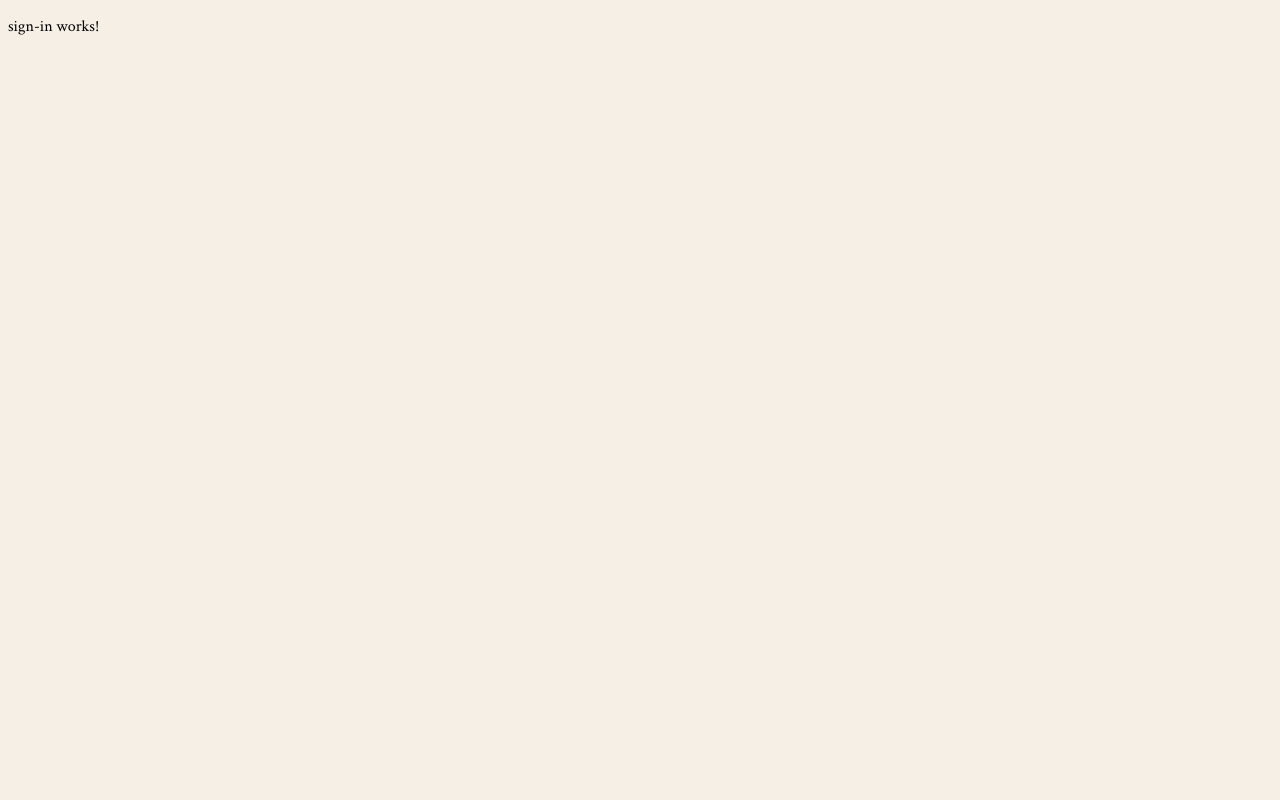
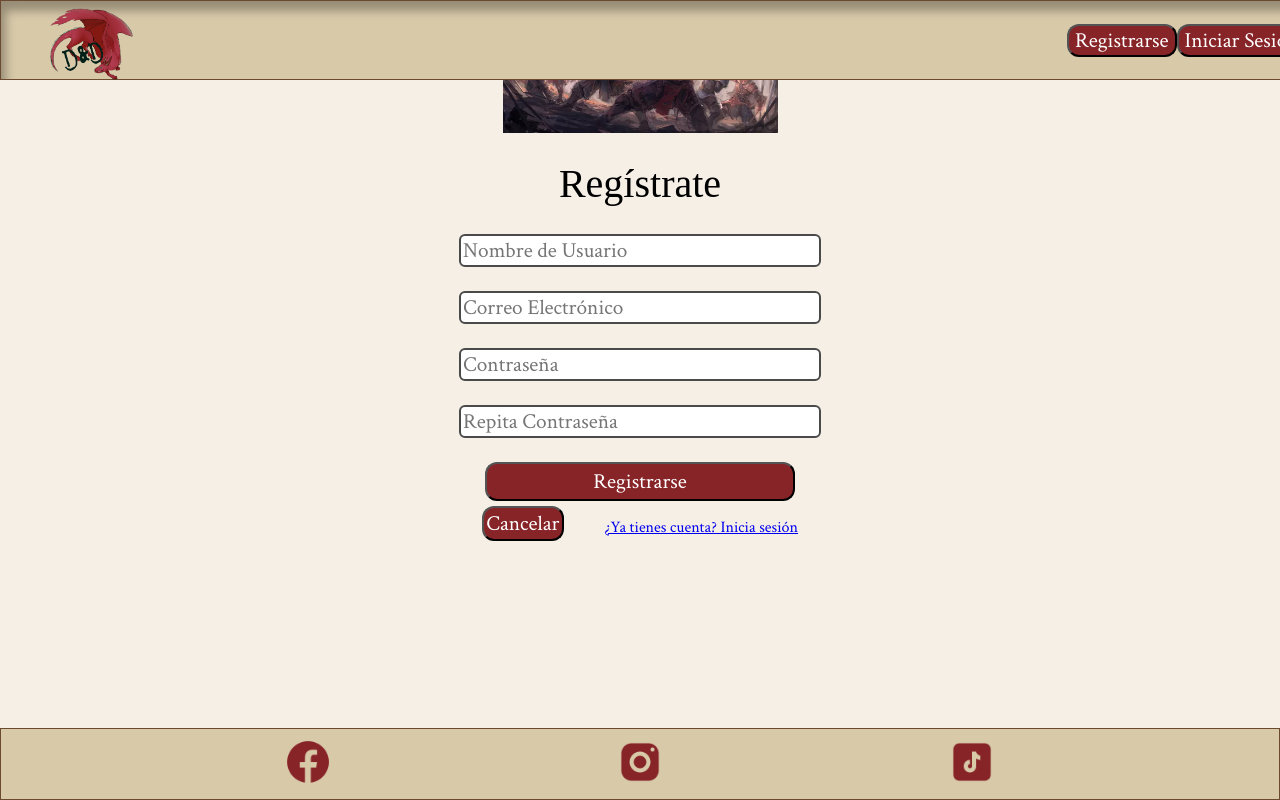
Before and after one commit to Deku2024/PWM_43.4, an Angular app in the folder dnd/: page /signIn in a window 1280 px wide. Built offline with nearby package versions, Linux system fonts and the light colour scheme; a web font is replaced by a local one.

Commit message:
Migradas signIn y profileSettings

```diff
--- a/dnd/src/app/pages/home/home.html
+++ b/dnd/src/app/pages/home/home.html
@@ -11,7 +11,6 @@
 <!--  <link rel="stylesheet" href="index.css">-->
 <!--  <link rel="stylesheet" href="../../Styles/footer-headerWbuttons.css">-->
 <!--</head>-->
-<body>
 <app-header></app-header>
 
 <main>
@@ -25,5 +24,3 @@
 </main>
 
 <app-footer></app-footer>
-
-</body>
--- a/dnd/src/app/pages/log-in/log-in.css
+++ b/dnd/src/app/pages/log-in/log-in.css
@@ -10,7 +10,6 @@ main {
   display: flex;
   flex-direction: column;
   align-items: center;
-  justify-content: center;
 }
 
 form {
--- a/dnd/src/app/pages/profile-settings/profile-settings.css
+++ b/dnd/src/app/pages/profile-settings/profile-settings.css
@@ -0,0 +1,145 @@
+body {
+  min-height: 100vh;
+  display: flex;
+  flex-direction: column;
+  margin: 0;
+}
+
+main {
+  flex: 1;
+  display: flex;
+  flex-direction: column;
+  align-items: center;
+  justify-content: center;
+}
+
+header a {
+  transition: filter 0.2s;
+}
+
+header a:hover {
+  filter: brightness(var(--default-darken));
+}
+
+h1 {
+  margin-top: clamp(2rem, 4rem, 8rem);
+  margin-bottom: clamp(1rem, 3rem, 5rem);
+  width: 47%;
+}
+
+#mainForm {
+  display: grid;
+  grid-template-columns: 1fr 2fr;
+  gap: 3rem;
+  width: 50%;
+}
+
+#userIconImageContainer {
+  cursor: pointer;
+  transition: filter 0.2s;
+  width: 100%;
+  height: auto;
+  display: flex;
+  justify-content: center;
+  align-items: center;
+  border-radius: 150px;
+}
+
+#userIconImageContainer img {
+  width: 100%;
+  height: auto;
+  cursor: pointer;
+
+  min-width: 8rem;
+}
+
+#userIconImageContainer:hover img {
+  filter: brightness(var(--default-darken));
+}
+
+#formFieldsGroups {
+  display: flex;
+  flex-direction: column;
+  gap: 10px;
+  box-sizing: content-box;
+}
+
+#formFieldsGroups label {
+  display: flex;
+  flex-direction: column;
+  box-sizing: content-box;
+  gap: 10px;
+}
+
+#buttons {
+  margin-top: 2.4rem;
+  width: 50%;
+  display: grid;
+  grid-template-columns: 5fr 1fr 1fr;
+  column-gap: 2%;
+  box-sizing: border-box;
+  height: 8%;
+}
+
+#firstButton {
+  width: clamp(8ch, 20%, 20%);
+}
+
+#acceptButton, #restablishButton, #acceptButton button {
+  width: 100%;
+  height: 100%;
+}
+
+#lastButton {
+  display: none;
+}
+
+@media screen and (max-width: 600px), (orientation: portrait) {
+
+  #mainForm {
+    display: flex;
+    flex-direction: column;
+    justify-content: flex-start;
+    gap: 0.5rem;
+  }
+
+  #buttons {
+    display: flex;
+    align-items: center;
+    flex-direction: column;
+    justify-content: center;
+    margin-top: 0;
+    padding-top: 1rem;
+    gap: 0.5rem;
+  }
+
+  #buttons button {
+    margin-bottom: 0.5rem;
+    height: 2.5rem;
+  }
+
+  #firstButton {
+    display: none;
+  }
+
+  #lastButton {
+    display: flex;
+    align-items: center;
+    justify-content: center;
+    padding: 0.5rem;
+  }
+
+  h1 {
+    width: 80%;;
+    margin-bottom: 0;
+    padding-bottom: 1rem;
+    text-align: center;
+  }
+
+  header a {
+    display: flex;
+    align-items: center;
+    padding-left: 1rem;
+  }
+
+}
--- a/dnd/src/app/pages/profile-settings/profile-settings.html
+++ b/dnd/src/app/pages/profile-settings/profile-settings.html
@@ -1 +1,40 @@
-<p>profile-settings works!</p>
+<app-header-logged-in></app-header-logged-in>
+
+<main>
+  <h1>Ajustes de perfil</h1>
+
+  <form id="mainForm">
+
+    <div id="userIconImageContainer">
+      <label for="profileImageUpload">
+        <img src="../../Assets/default_user_icon.png" alt="Profile Picture (click to change)">
+      </label>
+      <input type="file" id="profileImageUpload" accept="image/*" style="display: none;">
+    </div>
+
+    <div id="formFieldsGroups">
+
+      <label> Nombre de usuario
+        <input type="text">
+      </label>
+
+      <label> Correo
+        <input type="text">
+      </label>
+
+      <label> Contraseña
+        <input type="text">
+      </label>
+
+    </div>
+
+  </form>
+
+  <div id="buttons">
+    <button id="firstButton">Cancelar</button>
+    <a id="acceptButton" href="../allSessions/allSessions.html"><button class="link">Aceptar</button></a>
+    <button id="restablishButton">Restablecer</button>
+    <button id="lastButton">Cancelar</button>
+  </div>
+
+</main>
--- a/dnd/src/app/pages/profile-settings/profile-settings.ts
+++ b/dnd/src/app/pages/profile-settings/profile-settings.ts
@@ -1,8 +1,9 @@
 import { Component } from '@angular/core';
+import { HeaderLoggedIn } from '../../components/header-logged-in/header-logged-in';
 
 @Component({
   selector: 'app-profile-settings',
-  imports: [],
+  imports: [HeaderLoggedIn],
   templateUrl: './profile-settings.html',
   styleUrl: './profile-settings.css',
 })
--- a/dnd/src/app/pages/sign-in/sign-in.css
+++ b/dnd/src/app/pages/sign-in/sign-in.css
@@ -0,0 +1,121 @@
+body {
+  min-height: 100vh;
+  display: flex;
+  flex-direction: column;
+  margin: 0;
+}
+
+main {
+  flex: 1;
+  display: flex;
+  flex-direction: column;
+  align-items: center;
+  justify-content: center;
+}
+
+.otherOptions {
+  display: flex;
+  flex-direction: row;
+  align-items: center;
+  width: 25%;
+  justify-content: space-between;
+}
+
+.otherOptions button {
+  margin-bottom: 10%;
+  padding: 3%;
+}
+
+.otherOptions a {
+  font-family: "Crimson Text", serif;
+  font-size: 1rem;
+}
+
+.otherOptions a:hover {
+  color: var(--gold);
+}
+
+input::placeholder {
+  padding-top: 2px;
+}
+
+form {
+  display: flex;
+  flex-direction: column;
+  align-items: center;
+  width: 35%;
+}
+
+
+form button {
+  width: 70%;
+  padding: 1%;
+  margin-bottom: 1%;
+}
+
+/* Sign In */
+.input-control {
+  display: flex;
+  flex-direction: column;
+  align-items: center;
+  width: 100%;
+}
+
+.input-control input {
+  width: 80%;
+  border: 2px solid #4a4a4a;
+  border-radius: 6px;
+  outline: none;
+  transition: 0.3s;
+}
+
+
+.error-message {
+  font-size: 1rem;
+  color: var(--error-color);
+  background-color: #ffecec;
+  padding: 6px 10px;
+  border-radius: 6px;
+  margin-top: 6px;
+  margin-bottom: 6px;
+
+  opacity: 0;
+  transform: translateY(-5px);
+  transition: all 0.3s ease;
+}
+
+.input-control.success input {
+  border-color: var(--correct-color);
+  background: #f0fff4;
+}
+
+.input-control.error input {
+  border-color: var(--error-color);
+  background: #fff5f5;
+}
+
+.input-control.error .error-message {
+  opacity: 1;
+  transform: translateY(0);
+}
+
+@media (max-width: 600px), (orientation: portrait) {
+  .otherOptions {
+    display: flex;
+    flex-direction: column;
+    align-items: center;
+    width: 50%;
+  }
+
+  form {
+    width: 70%;
+    margin-bottom: 2%;
+  }
+
+
+  #buttonGroup {
+    display: flex;
+    flex-direction: row;
+    align-items: center;
+  }
+}
--- a/dnd/src/app/pages/sign-in/sign-in.html
+++ b/dnd/src/app/pages/sign-in/sign-in.html
@@ -1 +1,57 @@
-<p>sign-in works!</p>
+<app-header></app-header>
+
+<main id="Main">
+
+  <img src="../../Assets/logInSignInImage.png" alt="Logo" width="275" height="125">
+
+  <h1>
+    Regístrate
+  </h1>
+
+  <form id="signIn-form" novalidate>
+    <div class="input-control">
+      <label for="username"></label>
+      <input id="username" name="username" placeholder="Nombre de Usuario"  type="text" minlength="6" maxlength="25" pattern="[A-Za-z0-9._\-]+$" required>
+      <div class="error-message" id="usernameError"></div>
+    </div>
+
+    <div class="input-control">
+      <label for="email"></label>
+      <input id="email" name="username" placeholder="Correo Electrónico"  type="email" required>
+      <div class="error-message" id="emailError"></div>
+    </div>
+
+    <div class="input-control">
+      <label for="password"></label>
+      <input id="password" name="password" placeholder="Contraseña"  type="password" minlength="8" maxlength="15" required>
+      <div class="error-message" id="passwordError"></div>
+    </div>
+
+    <div class="input-control">
+      <label for="repeatpassw"></label>
+      <input id="repeatpassw" name="repeatpassw" placeholder="Repita Contraseña"  type="password" required>
+      <div class="error-message" id="repeatpasswError"></div>
+    </div>
+
+    <button id="acceptButton" class="mainButton" type="submit">
+      Registrarse
+    </button>
+
+  </form>
+
+  <div class="otherOptions">
+    <a href="../index/index.html" class="link">
+      <button id="cancelButton" class="mainButton">
+        Cancelar
+      </button>
+    </a>
+
+    <a href="../logIn/logIn.html" class="link">
+      ¿Ya tienes cuenta? Inicia sesión
+    </a>
+  </div>
+
+
+</main>
+
+<app-footer></app-footer>
--- a/dnd/src/app/pages/sign-in/sign-in.ts
+++ b/dnd/src/app/pages/sign-in/sign-in.ts
@@ -1,8 +1,10 @@
 import { Component } from '@angular/core';
+import { Header } from '../../components/header/header';
+import { Footer } from '../../components/footer/footer';
 
 @Component({
   selector: 'app-sign-in',
-  imports: [],
+  imports: [Header, Footer],
   templateUrl: './sign-in.html',
   styleUrl: './sign-in.css',
 })
--- a/dnd/src/index.html
+++ b/dnd/src/index.html
@@ -8,7 +8,7 @@
   <link rel="preconnect" href="https://fonts.googleapis.com">
   <link rel="preconnect" href="https://fonts.gstatic.com/" crossorigin>
   <link href="https://fonts.googleapis.com/css2?family=Crimson+Text:ital,wght@0,400;0,600;0,700;1,400;1,600;1,700&family=Macondo&display=swap" rel="stylesheet">
-  <link rel="icon" type="image/x-icon" href="favicon.ico">
+  <link rel="icon" type="image/x-icon" href="/Assets/logo.png">
 </head>
 <body>
   <app-root></app-root>
```
